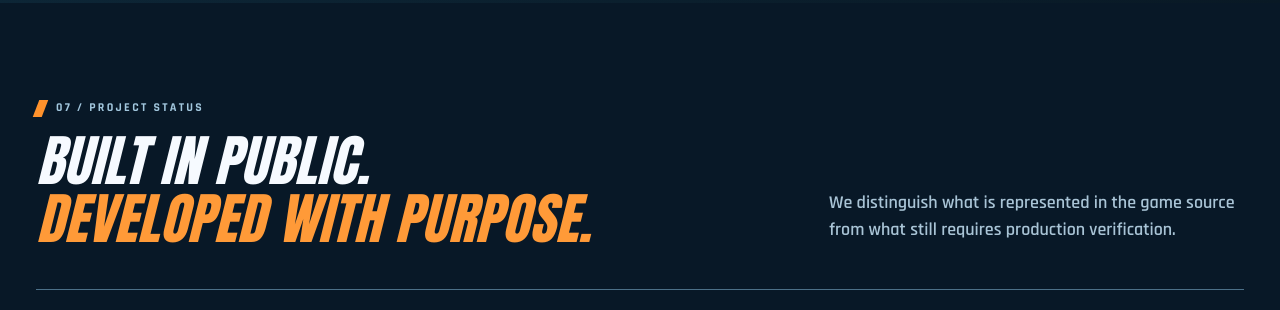
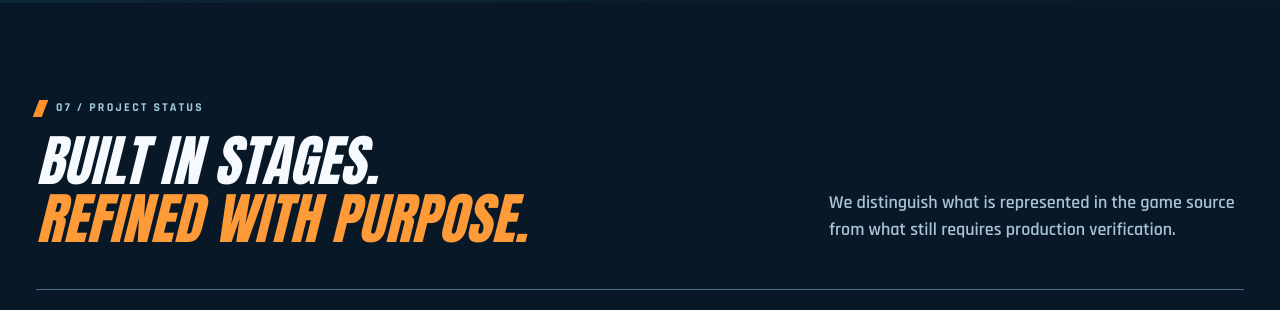
Before and after one commit to Heynode92/pointblock-landing, a React (Vite) app: page /about in a window 1280 px wide. Shown: the part 5560-5870 px from the top of the page. Built offline with nearby package versions, Linux system fonts and the light colour scheme; no server answers.

Commit message:
copy(about): avoid suggesting a guaranteed public-source development policy

```diff
--- a/src/pages/About.jsx
+++ b/src/pages/About.jsx
@@ -261,7 +261,7 @@ export default function About() {
         <div className="about-section-header">
           <div>
             <p className="about-eyebrow"><span /> 07 / PROJECT STATUS</p>
-            <h2>BUILT IN PUBLIC.<br /><em>DEVELOPED WITH PURPOSE.</em></h2>
+            <h2>BUILT IN STAGES.<br /><em>REFINED WITH PURPOSE.</em></h2>
           </div>
           <p>We distinguish what is represented in the game source from what still requires production verification.</p>
         </div>
```
